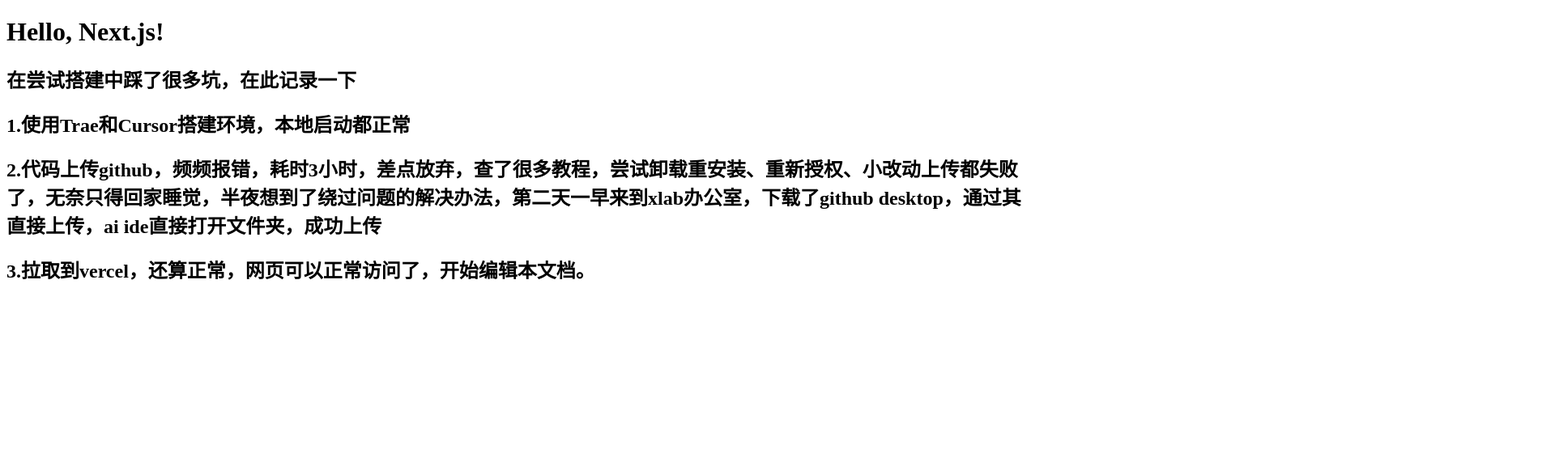
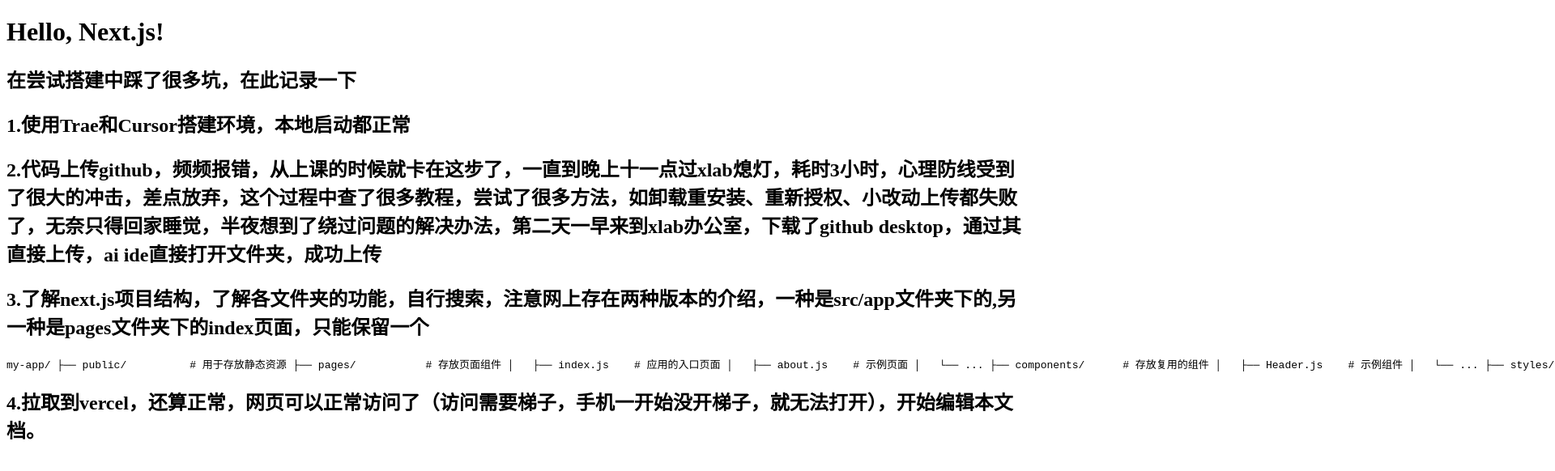
Before and after one commit to Suanran/Learn, a Next.js app: page / in a window 1280 px wide. Shown: the top 582 px of the page at 81% size, 1920 px wide, since content can reach past the window. Built offline with nearby package versions, Linux system fonts and the light colour scheme.

Commit message:
Update index.js

```diff
--- a/src/pages/index.js
+++ b/src/pages/index.js
@@ -5,8 +5,28 @@
             <h1>Hello, Next.js!</h1>
             <h2>在尝试搭建中踩了很多坑，在此记录一下</h2>
             <h2>1.使用Trae和Cursor搭建环境，本地启动都正常</h2>
-            <h2>2.代码上传github，频频报错，耗时3小时，差点放弃，查了很多教程，尝试卸载重安装、重新授权、小改动上传都失败了，无奈只得回家睡觉，半夜想到了绕过问题的解决办法，第二天一早来到xlab办公室，下载了github desktop，通过其直接上传，ai ide直接打开文件夹，成功上传</h2>
-            <h2>3.拉取到vercel，还算正常，网页可以正常访问了，开始编辑本文档。</h2>
+            <h2>2.代码上传github，频频报错，从上课的时候就卡在这步了，一直到晚上十一点过xlab熄灯，耗时3小时，心理防线受到了很大的冲击，差点放弃，这个过程中查了很多教程，尝试了很多方法，如卸载重安装、重新授权、小改动上传都失败了，无奈只得回家睡觉，半夜想到了绕过问题的解决办法，第二天一早来到xlab办公室，下载了github desktop，通过其直接上传，ai ide直接打开文件夹，成功上传</h2>
+            <h2>3.了解next.js项目结构，了解各文件夹的功能，自行搜索，注意网上存在两种版本的介绍，一种是src/app文件夹下的,另一种是pages文件夹下的index页面，只能保留一个</h2>
+            <pre>
+                <code>
+my-app/
+├── public/          # 用于存放静态资源
+├── pages/           # 存放页面组件
+│   ├── index.js    # 应用的入口页面
+│   ├── about.js    # 示例页面
+│   └── ...
+├── components/      # 存放复用的组件
+│   ├── Header.js    # 示例组件
+│   └── ...
+├── styles/          # 存放样式文件
+│   ├── global.css   # 全局样式
+│   └── ...
+├── .next/           # 存放编译后的文件
+├── package.json     # 项目依赖和配置
+└── ...
+                </code>
+            </pre>
+            <h2>4.拉取到vercel，还算正常，网页可以正常访问了（访问需要梯子，手机一开始没开梯子，就无法打开），开始编辑本文档。</h2>
 
         </div>
     );
```
